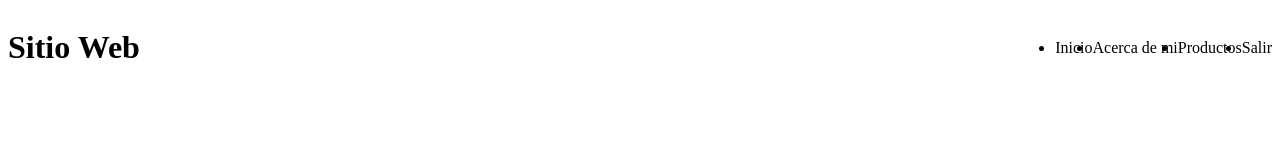
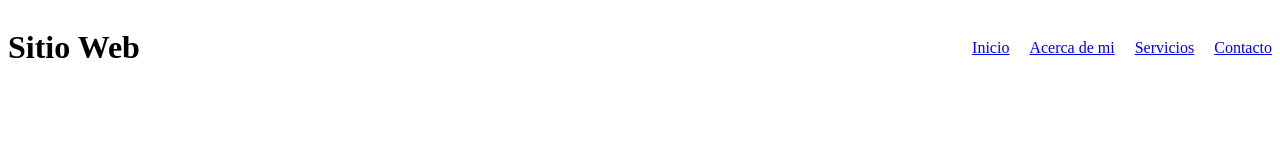
Before and after one commit to jorgemedina83/miweb, a plain HTML site: page index.html in a window 1280 px wide. Drawn offline with Linux system fonts and the light colour scheme.

Commit message:
Aplicando mejoress estilos

```diff
--- a/css/main.css
+++ b/css/main.css
@@ -12,4 +12,13 @@ header{
 ul{
     display: flex;
     align-items: center;
+    list-style: none;
 }
+
+li{
+    margin-right: 20px;
+}
+
+li:last-child{
+    margin-right: 0px;
+}
--- a/index.html
+++ b/index.html
@@ -11,10 +11,10 @@
         <header>
             <h1>Sitio Web</h1>
             <ul>
-                <li>Inicio</li>
-                <li>Acerca de mi</li>
-                <li>Productos</li>
-                <li>Salir</li>
+                <li><a href="#">Inicio</a></li>
+                <li><a href="#">Acerca de mi</a></li>
+                <li><a href="#">Servicios</a></li>
+                <li><a href="#">Contacto</a></li>
             </ul>
         </header>
    </div>
```
